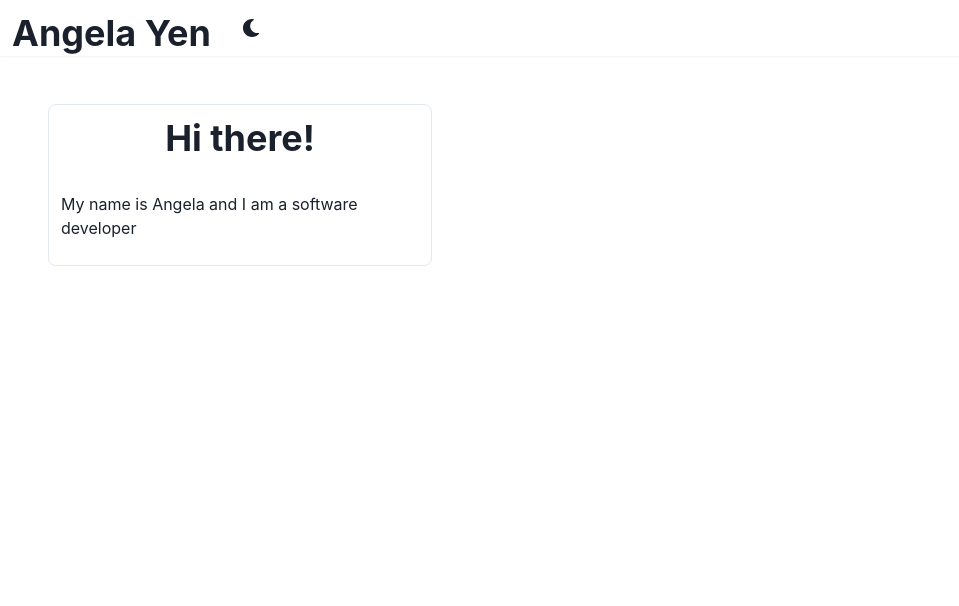
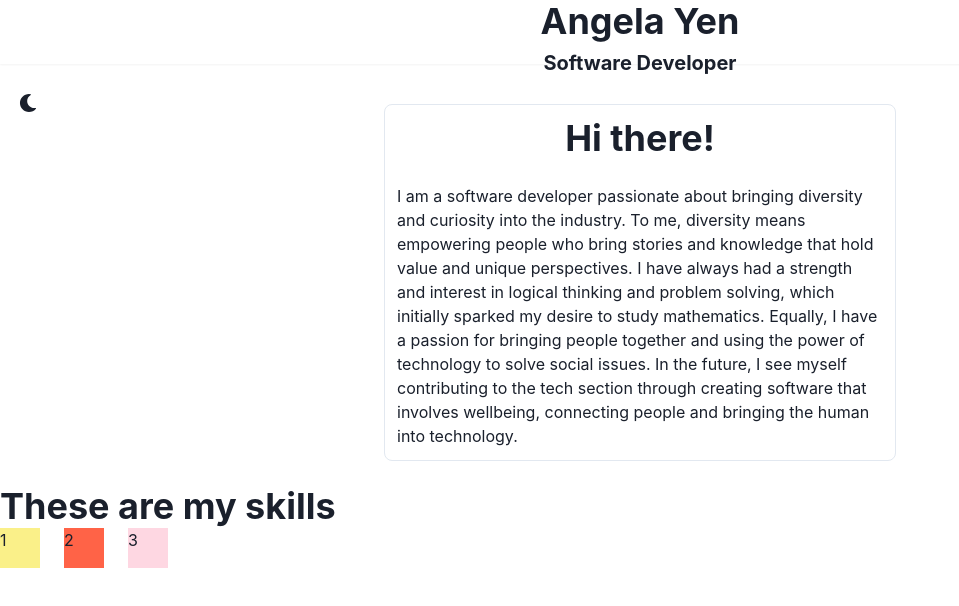
Before and after one commit to angela-yen/about-me, a React (Create React App) app: page / in a window 1280 px wide. Shown: the top 606 px of the page, without its empty margins (0-959 px from the left). Built offline with nearby package versions, Linux system fonts and the light colour scheme.

Commit message:
made some changes

```diff
--- a/public/index.html
+++ b/public/index.html
@@ -24,7 +24,7 @@
       work correctly both with client-side routing and a non-root public URL.
       Learn how to configure a non-root public URL by running `npm run build`.
     -->
-    <title>My Portfolio</title>
+    <title>Angela Yen</title>
   </head>
   <body>
     <noscript>You need to enable JavaScript to run this app.</noscript>
--- a/src/App.js
+++ b/src/App.js
@@ -1,25 +1,18 @@
 import React from 'react';
-import {
-  ChakraProvider,
-  Box,
-  Text,
-  Link,
-  VStack,
-  Code,
-  Grid,
-  theme,
-  Heading,
-} from '@chakra-ui/react';
-import { ColorModeSwitcher } from './ColorModeSwitcher';
+import { Box } from '@chakra-ui/react';
 import Header from './components/Header';
 import AboutMe from './components/AboutMe';
+import Skills from './components/Skills'
 
 function App() {
   return (
     <Box>
-      <Header />
+      <Header marginTop = '20' marginBottom = '20' />
         <Box marginTop='20' paddingY='6' paddingX='12'>
          <AboutMe />
+         </Box>
+         <Box>
+         <Skills />
        </Box>
     </Box>
   );
--- a/src/components/AboutMe.js
+++ b/src/components/AboutMe.js
@@ -1,6 +1,6 @@
 import React from 'react'
 
-import { Box, Text, Grid, VStack, Heading} from '@chakra-ui/react'
+import { Box, Text, Grid, VStack, Heading, Flex, Center} from '@chakra-ui/react'
 
 
 
@@ -8,20 +8,24 @@ function AboutMe() {
 
   return (
     <>
-     <Box maxW='sm' borderWidth='1px' borderRadius='lg' overflow='hidden'>
-       <Grid position='center' minH="20vh" p={3}>
+      <Center>
+     <Box maxW='lg' borderWidth='1px' borderRadius='lg' overflow='hidden'>
 
-          <VStack spacing={8}>
+       <Grid  minH="20vh" p={3}>
+
+          <VStack spacing={6}>
             <Heading>
               Hi there!
             </Heading>
             <Text>
-              My name is Angela and I am a software developer
+            I am a software developer passionate about bringing diversity and curiosity into the industry. To me, diversity means empowering people who bring stories and knowledge that hold value and unique perspectives. I have always had a strength and interest in logical thinking and problem solving, which initially sparked my desire to study mathematics. Equally, I have a passion for bringing people together and using the power of technology to solve social issues. In the future, I see myself contributing to the tech section through creating software that involves wellbeing, connecting people and bringing the human into technology.
             </Text>
 
           </VStack>
         </Grid>
+
       </Box>
+      </Center>
     </>
   )
 }
--- a/src/components/Header.js
+++ b/src/components/Header.js
@@ -1,6 +1,6 @@
 import React from 'react'
 
-import { Box, Heading, Grid, Flex} from '@chakra-ui/react'
+import { Box, Heading, Grid, Flex, StackDivider, VStack} from '@chakra-ui/react'
 
 import { ColorModeSwitcher } from '../ColorModeSwitcher'
 
@@ -8,22 +8,31 @@ function Header() {
 
   return (
     <>
-      <Box
+
+    <Box
         zIndex='sticky'
         position='fixed'
         top='0'
         width='full'
         shadow='sm'
-        height='7vh'
+        height='8vh'
       >
-          <Flex>
+    <VStack
+  spacing={1}>
+<Box>
+    <Heading top='4' align='center' justifyContent='space center'>Angela Yen</Heading>
+  </Box>
+  <Box>
 
-           <Grid minH="100vh" p={3}>
-           <Heading justifyContent='space center'>Angela Yen</Heading>
-           </Grid>
-           <ColorModeSwitcher justifySelf="flex-end" margin='1vh'/>
-           </Flex>
+  </Box>
+<Box>
+  <Heading size='md' align='center'>Software Developer</Heading>
+  </Box>
+</VStack>
+<ColorModeSwitcher justifySelf="flex-end" margin='1vh'/>
       </Box>
+
+
     </>
   )
 }
--- /dev/null
+++ b/src/components/Skills.js
@@ -0,0 +1,30 @@
+import React from 'react'
+
+import { Box, SimpleGrid, Flex, HStack, Heading} from '@chakra-ui/react'
+
+
+function Skills() {
+
+  return (
+    <>
+    <Box>
+    <Heading>These are my skills</Heading>
+
+    <HStack spacing='24px'>
+  <Box w='40px' h='40px' bg='yellow.200'>
+    1
+  </Box>
+  <Box w='40px' h='40px' bg='tomato'>
+    2
+  </Box>
+  <Box w='40px' h='40px' bg='pink.100'>
+    3
+  </Box>
+</HStack>
+
+</Box>
+    </>
+  )
+}
+
+export default Skills
```
Also changed, not shown: src/components/Links.js (added), src/components/Projects.js (added), 1 other file (tests, documents, lock files or other folders).
